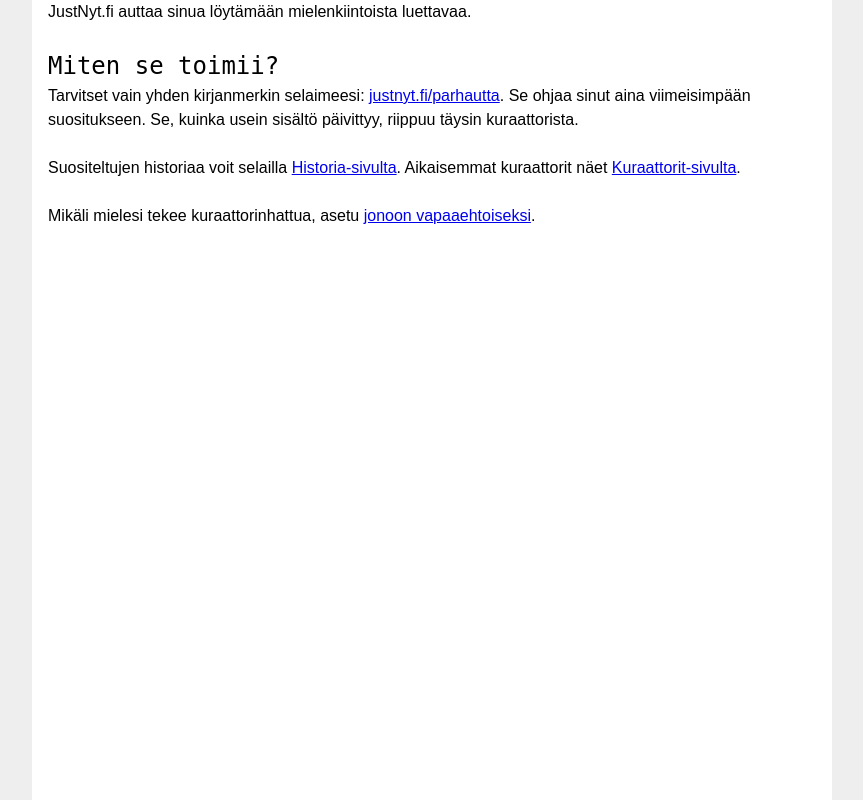
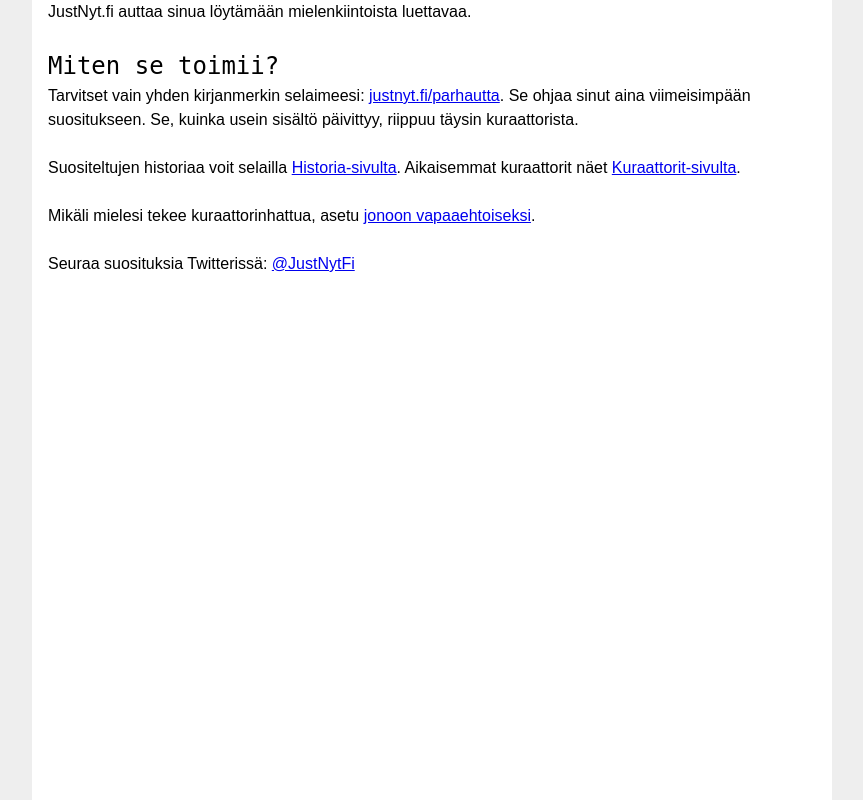
Before and after one commit to nikcorg/justnyt, a PHP site: template justnyt/templates/pages/index.php in a window 1280 px wide. Shown: the whole page, without its empty margins (208-1071 px from the left). Run offline with PHP 8.4, Linux system fonts and the light colour scheme; the template is opened without the code that fills it, so the values that code supplies are empty; some libraries are stand-ins or nearby versions.

Commit message:
Add link to twitter

```diff
--- a/justnyt/templates/pages/index.php
+++ b/justnyt/templates/pages/index.php
@@ -7,3 +7,5 @@
 <p>Suositeltujen historiaa voit selailla <a href="/historiaa">Historia-sivulta</a>. Aikaisemmat kuraattorit näet <a href="/kuraattorit">Kuraattorit-sivulta</a>.
 
 <p>Mikäli mielesi tekee kuraattorinhattua, asetu <a href="/kuraattoriksi">jonoon vapaaehtoiseksi</a>.</p>
+
+<p>Seuraa suosituksia Twitterissä: <a href="http://twitter.com/justnytfi">@JustNytFi</a></p>
```
